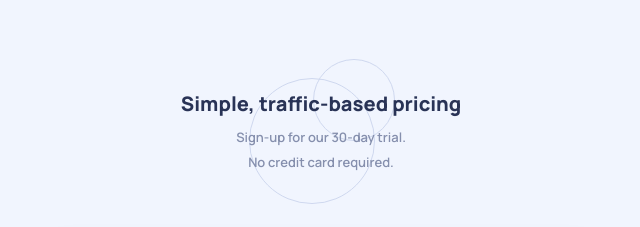
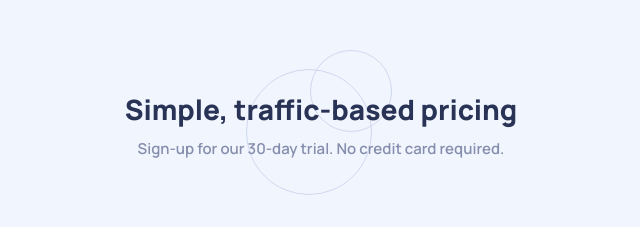
Before and after one commit to paul-cave/interactive-pricing-component, a plain HTML site: page index.html in a window 1280 px wide. Shown: the top 227 px of the page, without its empty margins (319-959 px from the left). Drawn offline with Linux system fonts and the light colour scheme.

Commit message:
fixed heading size

```diff
--- a/style.css
+++ b/style.css
@@ -290,6 +290,22 @@ footer {
 
 /* 40 * 16px = 640px */
 @media screen and (min-width: 40em) {
+  h1 {
+    font-size: 2.8rem;
+  }
+  h1::before {
+    margin-top: -15%;
+    margin-left: -19%;
+  }
+  h2 {
+    font-size: 1.5rem;
+    margin-bottom: 6rem;
+  }
+
+  .mobile-wrap {
+    display: none;
+  }
+
   .pricing-container {
     width: 54rem;
     height: 39.6rem;
```
Also changed, not shown: 1 other file.
